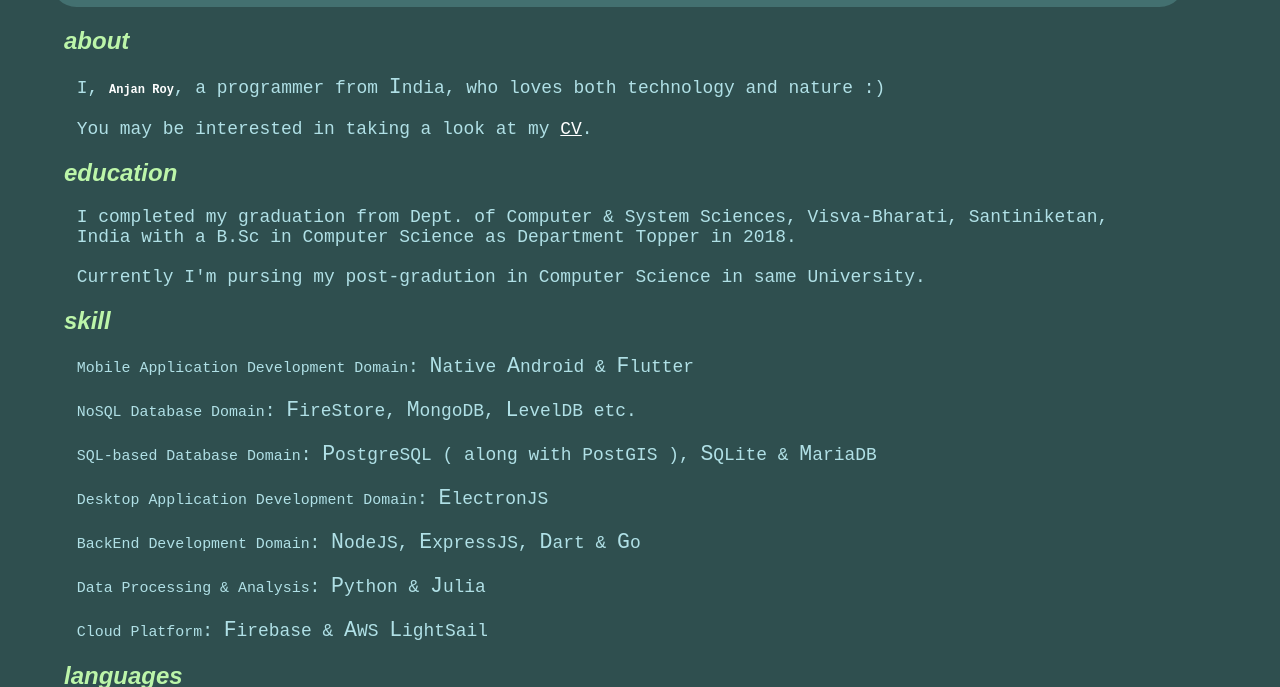
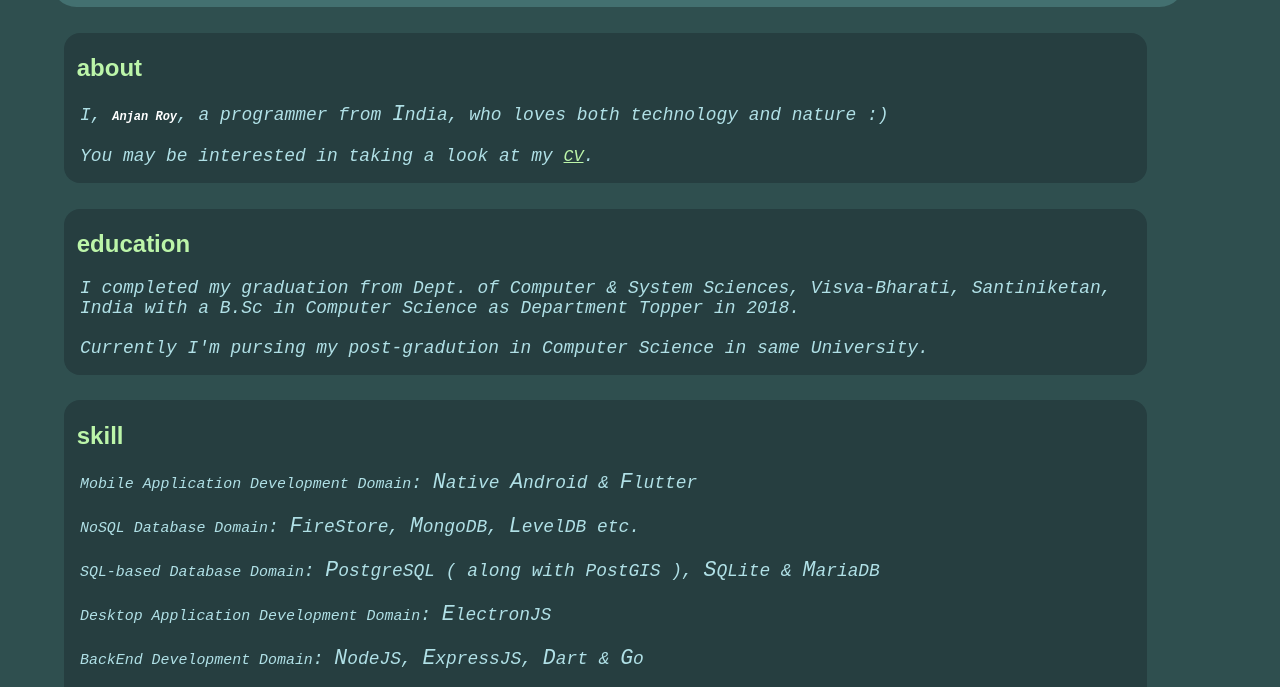
Before and after one commit to itzmeanjan/itzmeanjan.in, a website: page pages/index.html in a window 1280 px wide. Shown: the part 105-792 px from the top of the page. Drawn offline with Linux system fonts and the light colour scheme; files that its build step writes are made by us from their sources.

Commit message:
working on post publishing page

```diff
--- a/pages/index.html
+++ b/pages/index.html
@@ -12,7 +12,6 @@
   <meta name="author" content="Anjan Roy">
   <meta name="description" content="Personal Website of Anjan Roy, a programmer from Santiniketan, India">
   <meta name="keywords" content="cv, portfolio, resume, skills, personal, website, projects, blog, anjanroy, opensource">
-  <link rel="stylesheet" type="text/css" href="index.css">
   <link rel="stylesheet" type="text/css" href="common.css">
 </head>
 
--- a/scripts/blog.js
+++ b/scripts/blog.js
@@ -22,14 +22,14 @@
                 let h1 = document.createElement('h1');
                 let anchor = document.createElement('a');
                 anchor.href = `${window.location.href.toString()}/${elem}`;
-                anchor.target = '_blank';
+                // anchor.target = '_blank';
                 anchor.innerHTML = dataInnner[elem].title;
                 anchor.className = 'simpleLink';
                 h1.appendChild(anchor);
                 let para = document.createElement('p');
                 para.innerHTML = `${dataInnner[elem].content} ...`;
                 let author = document.createElement('p');
-                author.style.color = `tomato`;
+                author.style.color = 'tomato';
                 author.innerHTML = `${dataInnner[elem].author} | ${(new Date(dataInnner[elem].updated * 1000).toDateString())}`;
                 article.appendChild(h1);
                 article.appendChild(para);
--- a/styles/blog.css
+++ /dev/null
@@ -1,56 +0,0 @@
-/*
-Author: Anjan Roy<anjanroy@yandex.com>
-*/
-html, body {
-  margin: 0;
-  padding: 0;
-}
-
-body{
-  background-color: darkslategrey;
-}
-
-#parentDiv{
-  padding: 1.5vmax;
-  margin: 1.5vmax;
-}
-
-.childDiv{
-  background-color: #263e40;
-  border-radius: 2vmax;
-  width: 90%;
-  margin: 2vmax;
-  padding-top: .1vmin;
-  padding-bottom: .1vmin;
-}
-
-h1 {
-  margin-left: 1vw;
-  color: #BCF5A9;
-  font-family: Arial, Helvetica, sans-serif;
-}
-
-h3 {
-  color: #afcfaf;
-  font-family: Arial, Helvetica, sans-serif;
-}
-
-p{
-  font-size: 1.4vmax;
-  color: powderblue;
-  margin: 2vmax;
-  font-family: 'Courier New', Courier, monospace;
-  font-style: italic;
-}
-
-.simpleLink:link{
-  color: #BCF5A9;
-  font-size: 1.3vmax;
-  outline: none;
-}
-
-.simpleLink:hover{
-  color: yellow;
-  font-size: 2vmax;
-  outline: none;
-}
--- a/styles/common.css
+++ b/styles/common.css
@@ -1,6 +1,56 @@
 /*
 Author: Anjan Roy<anjanroy@yandex.com>
 */
+
+html, body {
+  margin: 0;
+  padding: 0;
+}
+
+body{
+  background-color: darkslategrey;
+}
+
+#parentDiv{
+  padding: 1.5vmax;
+  margin: 1.5vmax;
+}
+
+.childDiv{
+  background-color: #263e40;
+  border-radius: 2vmin;
+  width: 90%;
+  margin: 2vmax;
+  padding-top: .1vmax;
+  padding-bottom: .1vmax;
+}
+
+h1 {
+  margin-left: 1vmax;
+  color: #BCF5A9;
+  font-family: Arial, Helvetica, sans-serif;
+}
+
+p{
+  font-size: 1.4vmax;
+  color: powderblue;
+  margin: 2vmin;
+  font-family: 'Courier New', Courier, monospace;
+  font-style: italic;
+}
+
+.simpleLink:link{
+  color: #BCF5A9;
+  font-size: 1.3vmax;
+  outline: none;
+}
+
+.simpleLink:hover{
+  color: yellow;
+  font-size: 2vmax;
+  outline: none;
+}
+
 #navBar{
   background-color: #437070;
   width: 90%;
@@ -27,7 +77,7 @@
 
 #footerDiv {
   margin-left: 40vw;
-  margin-top: 5vmin;
+  margin-top: 2vmin;
   margin-bottom: 1vmin;
 }
 
--- a/styles/contact.css
+++ /dev/null
@@ -1,60 +0,0 @@
-/*
-Author: Anjan Roy<anjanroy@yandex.com>
-*/
-html, body {
-  margin: 0;
-  padding: 0;
-}
-
-body{
-  background-color: darkslategrey;
-}
-
-#parentDiv{
-  padding: 1.5vmax;
-  margin: 1.5vmax;
-}
-
-.childDiv{
-  width: 90%;
-  margin-left: 2vmax;
-  margin-right: 2vmax;
-  margin-top: 1vmax;
-  margin-bottom: 1vmax;
-}
-
-h1 {
-  color: #BCF5A9;
-  font-family: Arial, Helvetica, sans-serif;
-  font-style: italic;
-}
-
-h3 {
-  color: #afcfaf;
-  font-family: Arial, Helvetica, sans-serif;
-}
-
-p{
-  font-size: 1.4vmax;
-  color: powderblue;
-  margin: 2vmax;
-  font-family: 'Courier New', Courier, monospace;
-  font-style: italic;
-}
-
-.simpleLink:link{
-  color: white;
-  font-size: 1.3vmax;
-}
-.simpleLink:visited{
-  color: darksalmon;
-}
-
-.simpleLink:hover{
-  color: yellow;
-  font-size: 2vmax;
-}
-
-.simpleLink:active{
-  color: crimson;
-}
--- a/styles/data.css
+++ /dev/null
@@ -1,60 +0,0 @@
-/*
-Author: Anjan Roy<anjanroy@yandex.com>
-*/
-html, body {
-  margin: 0;
-  padding: 0;
-}
-
-body{
-  background-color: darkslategrey;
-}
-
-#parentDiv{
-  padding: 1.5vmax;
-  margin: 1.5vmax;
-}
-
-.childDiv{
-  width: 90%;
-  margin-left: 2vmax;
-  margin-right: 2vmax;
-  margin-top: 1vmax;
-  margin-bottom: 1vmax;
-}
-
-h1 {
-  color: #BCF5A9;
-  font-family: Arial, Helvetica, sans-serif;
-  font-style: italic;
-}
-
-h3 {
-  color: #afcfaf;
-  font-family: Arial, Helvetica, sans-serif;
-}
-
-p{
-  font-size: 1.4vmax;
-  color: powderblue;
-  margin: 2vmax;
-  font-family: 'Courier New', Courier, monospace;
-  font-style: italic;
-}
-
-.simpleLink:link{
-  color: white;
-  font-size: 1.3vmax;
-}
-.simpleLink:visited{
-  color: darksalmon;
-}
-
-.simpleLink:hover{
-  color: yellow;
-  font-size: 2vmax;
-}
-
-.simpleLink:active{
-  color: crimson;
-}
--- a/styles/index.css
+++ /dev/null
@@ -1,54 +0,0 @@
-/*
-Author: Anjan Roy<anjanroy@yandex.com>
-*/
-html, body {
-  margin: 0;
-  padding: 0;
-}
-
-body{
-  background-color: darkslategrey;
-}
-
-#parentDiv{
-  padding: 1.5vmax;
-  margin: 1.5vmax;
-}
-
-.childDiv{
-  width: 90%;
-  margin-left: 2vmax;
-  margin-right: 2vmax;
-  margin-top: 1vmax;
-  margin-bottom: 1vmax;
-}
-
-h1{
-  color: #BCF5A9;
-  font-family: Arial, Helvetica, sans-serif;
-  font-style: italic;
-}
-
-p{
-  font-size: 1.4vmax;
-  color: powderblue;
-  margin: 1vmax;
-  font-family: 'Courier New', Courier, monospace;
-}
-
-.simpleLink:link{
-  color: white;
-  font-size: 1.4vmax;
-}
-.simpleLink:visited{
-  color: darksalmon;
-}
-
-.simpleLink:hover{
-  color: yellow;
-  font-size: 2vmax;
-}
-
-.simpleLink:active{
-  color: crimson;
-}
--- a/styles/projects.css
+++ /dev/null
@@ -1,52 +0,0 @@
-/*
-Author: Anjan Roy<anjanroy@yandex.com>
-*/
-html, body {
-  margin: 0;
-  padding: 0;
-}
-
-body{
-  background-color: darkslategrey;
-}
-
-#parentDiv{
-  padding: 1.5vmax;
-  margin: 1.5vmax;
-}
-
-.childDiv{
-  background-color: #263e40;
-  border-radius: 2vmax;
-  width: 90%;
-  margin: 2vmax;
-  padding-top: .1vmin;
-  padding-bottom: .1vmin;
-}
-
-h1 {
-  margin-left: 1vw;
-  color: #BCF5A9;
-  font-family: Arial, Helvetica, sans-serif;
-}
-
-p{
-  font-size: 1.4vmax;
-  color: powderblue;
-  margin-left: 2vmax;
-  margin-top: 1vmax;
-  font-family: 'Courier New', Courier, monospace;
-  font-style: italic;
-}
-
-.simpleLink:link{
-  color: #BCF5A9;
-  font-size: 1.3vmax;
-  outline: none;
-}
-
-.simpleLink:hover{
-  color: yellow;
-  font-size: 2vmax;
-  outline: none;
-}
```
Also changed, not shown: blog/post_0.json (+12 -1 lines), index.js (+36 -39 lines), pages/blog.html (+0 -1 lines), pages/contact.html (+0 -1 lines), pages/data.html (+0 -1 lines), pages/post.html (added, +43 -0 lines), pages/projects.html (+0 -1 lines), scripts/post.js (added, +50 -0 lines), styles/post.css (added, +18 -0 lines).
